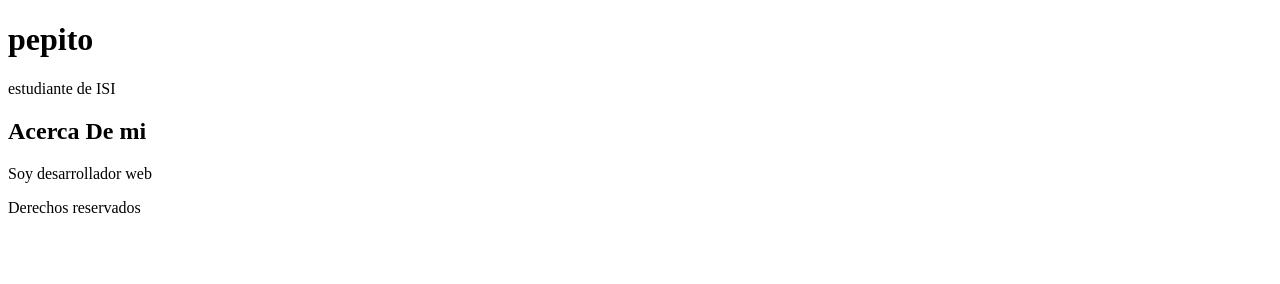
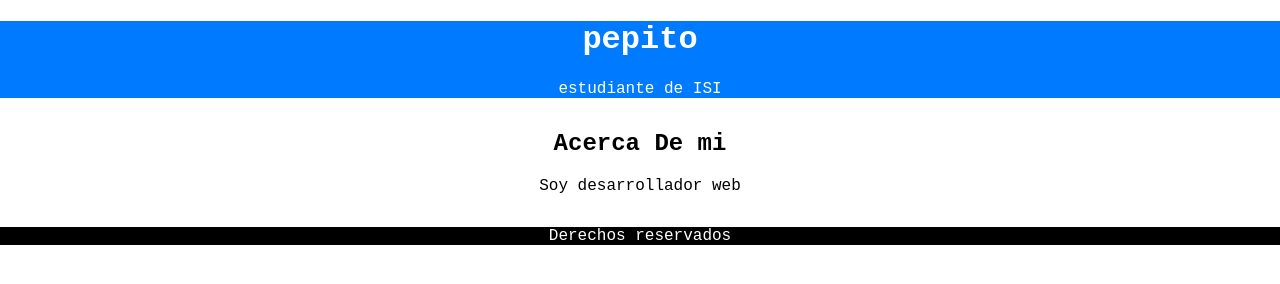
Before and after one commit to m-a-p-m/portafolio-personal, a plain HTML site: page index.html in a window 1280 px wide. Drawn offline with Linux system fonts and the light colour scheme.

Commit message:
basic css and basic js added

```diff
--- /dev/null
+++ b/css/style.css
@@ -0,0 +1,24 @@
+body {
+    font-family: 'Courier New', Courier, monospace;
+    background-color: white;
+    color: black;
+    text-align: center;
+    padding: 0;
+    margin: 0;
+}
+
+header {
+    background-color: #007bff;
+    color: white;
+    padding: 1.5 em 0;
+}
+
+section {
+    margin: 2em auto;
+    width: 80%;
+}
+
+footer {
+    background-color: black;
+    color: white;
+}
--- a/index.html
+++ b/index.html
@@ -4,6 +4,7 @@
     <meta charset="UTF-8">
     <meta name="viewport" content="width=device-width, initial-scale=1.0">
     <title>Document</title>
+    <link rel="stylesheet" href="css/style.css">
 </head>
 <body>
     <header>
--- a/js/script.js
+++ b/js/script.js
@@ -0,0 +1,2 @@
+console.log("Bienvenido!")
+alert("Hola... soy pepito...")
```
